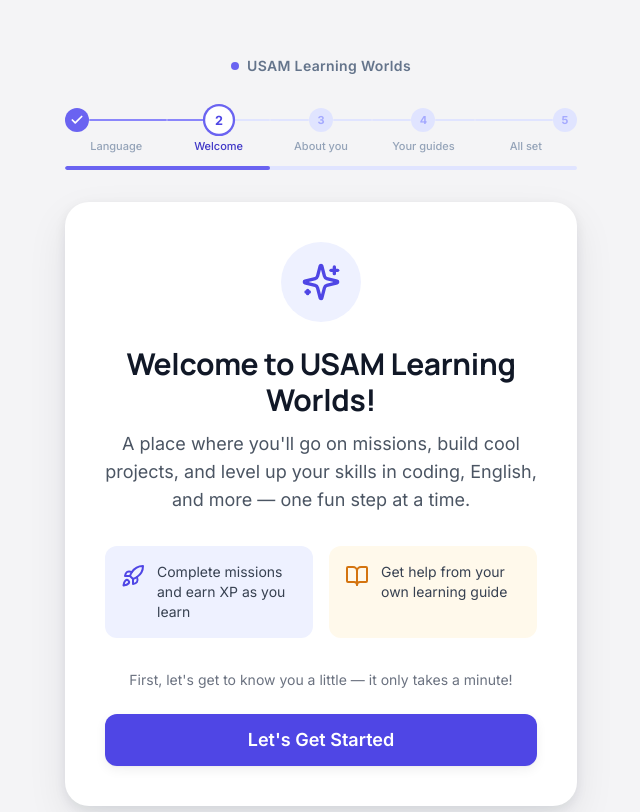
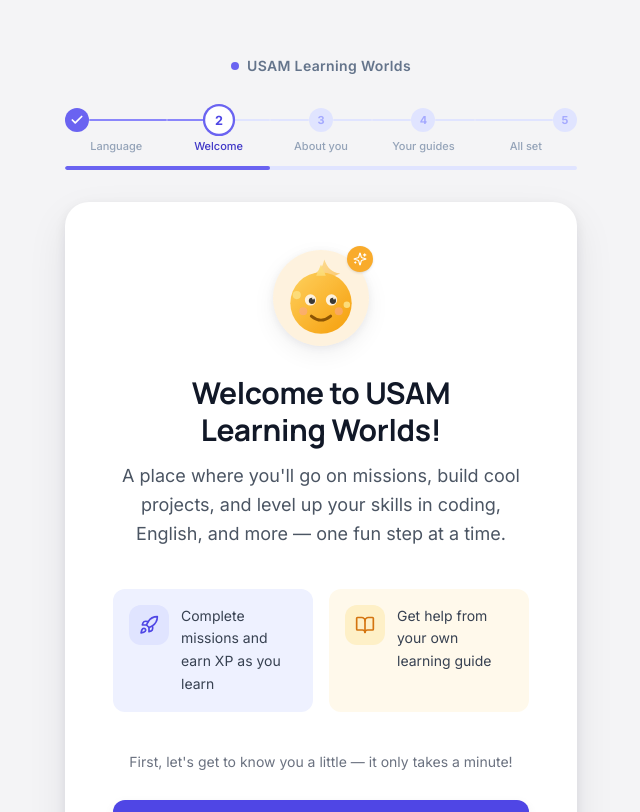
Before and after one commit to mohamedsaber3108/USAM-Learning-Worlds, a React (Vite) app in the folder frontend/: page /onboarding/welcome in a window 1280 px wide. Shown: the top 812 px of the page, without its empty margins (319-959 px from the left). Built offline with nearby package versions, Linux system fonts and the light colour scheme; sample sign-in values are in the browser's storage.

Commit message:
onboarding: redesign WelcomePage spacing/character presentation

```diff
--- a/frontend/src/features/onboarding/pages/WelcomePage.tsx
+++ b/frontend/src/features/onboarding/pages/WelcomePage.tsx
@@ -1,7 +1,8 @@
 import { useNavigate } from 'react-router-dom'
 import { motion } from 'framer-motion'
 import { useTranslation } from 'react-i18next'
-import { Sparkles, Rocket, BookOpen } from 'lucide-react'
+import { Rocket, BookOpen, Sparkles } from 'lucide-react'
+import { CharacterFace } from '@/features/characters/components/CharacterFace'
 import { OnboardingLayout } from '../components/OnboardingLayout'
 
 export function WelcomePage() {
@@ -10,32 +11,45 @@ export function WelcomePage() {
 
   return (
     <OnboardingLayout step={2} totalSteps={5} stepKey="welcome">
-      <div className="max-w-lg w-full bg-white rounded-3xl shadow-soft-lg p-8 sm:p-10 text-center">
+      <div className="max-w-lg w-full bg-white rounded-3xl shadow-soft-lg px-8 py-10 sm:px-12 sm:py-12 text-center">
+        {/* Lead with a real character face rather than a generic sparkle
+            icon-in-a-circle — Azouz is the guide every learner meets first,
+            so this is the moment to put a face on the product, not a
+            placeholder glyph. */}
         <motion.div
-          initial={{ scale: 0.6, opacity: 0 }}
-          animate={{ scale: 1, opacity: 1 }}
-          transition={{ delay: 0.1, type: 'spring', stiffness: 200 }}
-          className="mx-auto mb-6 w-20 h-20 rounded-full bg-primary-50 flex items-center justify-center"
+          initial={{ scale: 0.6, opacity: 0, rotate: -6 }}
+          animate={{ scale: 1, opacity: 1, rotate: 0 }}
+          transition={{ delay: 0.1, type: 'spring', stiffness: 190 }}
+          className="mx-auto mb-7 relative w-24 h-24"
         >
-          <Sparkles className="w-10 h-10 text-primary-600" />
+          <div
+            className="absolute inset-0 rounded-full shadow-soft-md"
+            style={{ backgroundColor: '#F59E0B22' }}
+          />
+          <CharacterFace characterId="Azouz" size={96} />
+          <span className="absolute -top-1 -right-1 bg-secondary-400 rounded-full p-1.5 shadow">
+            <Sparkles className="w-3.5 h-3.5 text-white" />
+          </span>
         </motion.div>
 
-        <h1 className="text-3xl font-bold text-gray-900 mb-3">
+        <h1 className="text-3xl font-bold text-gray-900 mb-3 leading-tight [text-wrap:balance]">
           {t('onboarding.welcome.title')}
         </h1>
-        <p className="text-gray-600 text-lg mb-8">
+        <p className="text-gray-600 text-lg leading-relaxed max-w-md mx-auto mb-10">
           {t('onboarding.welcome.subtitle')}
         </p>
 
-        <div className="grid grid-cols-2 gap-4 mb-8 text-left">
+        <div className="grid grid-cols-1 sm:grid-cols-2 gap-4 mb-10 text-left">
           <motion.div
             initial={{ opacity: 0, y: 12 }}
             animate={{ opacity: 1, y: 0 }}
             transition={{ delay: 0.2 }}
             className="flex items-start gap-3 p-4 bg-primary-50 rounded-xl"
           >
-            <Rocket className="w-6 h-6 text-primary-600 flex-shrink-0 mt-0.5" />
-            <p className="text-sm text-gray-700">
+            <div className="icon-chip bg-primary-100 text-primary-600 w-10 h-10 flex-shrink-0">
+              <Rocket className="w-5 h-5" />
+            </div>
+            <p className="text-sm text-gray-700 leading-relaxed">
               {t('onboarding.welcome.missionsPoint')}
             </p>
           </motion.div>
@@ -45,20 +59,20 @@ export function WelcomePage() {
             transition={{ delay: 0.3 }}
             className="flex items-start gap-3 p-4 bg-secondary-50 rounded-xl"
           >
-            <BookOpen className="w-6 h-6 text-secondary-600 flex-shrink-0 mt-0.5" />
-            <p className="text-sm text-gray-700">
+            <div className="icon-chip bg-secondary-100 text-secondary-600 w-10 h-10 flex-shrink-0">
+              <BookOpen className="w-5 h-5" />
+            </div>
+            <p className="text-sm text-gray-700 leading-relaxed">
               {t('onboarding.welcome.guidePoint')}
             </p>
           </motion.div>
         </div>
 
-        <p className="text-gray-500 text-sm mb-6">
-          {t('onboarding.welcome.getToKnow')}
-        </p>
+        <p className="text-gray-500 text-sm mb-7">{t('onboarding.welcome.getToKnow')}</p>
 
         <button
           onClick={() => navigate('/onboarding/age')}
-          className="btn btn-primary w-full py-3 text-lg"
+          className="btn btn-primary w-full py-3.5 text-lg"
         >
           {t('onboarding.welcome.getStarted')}
         </button>
```
